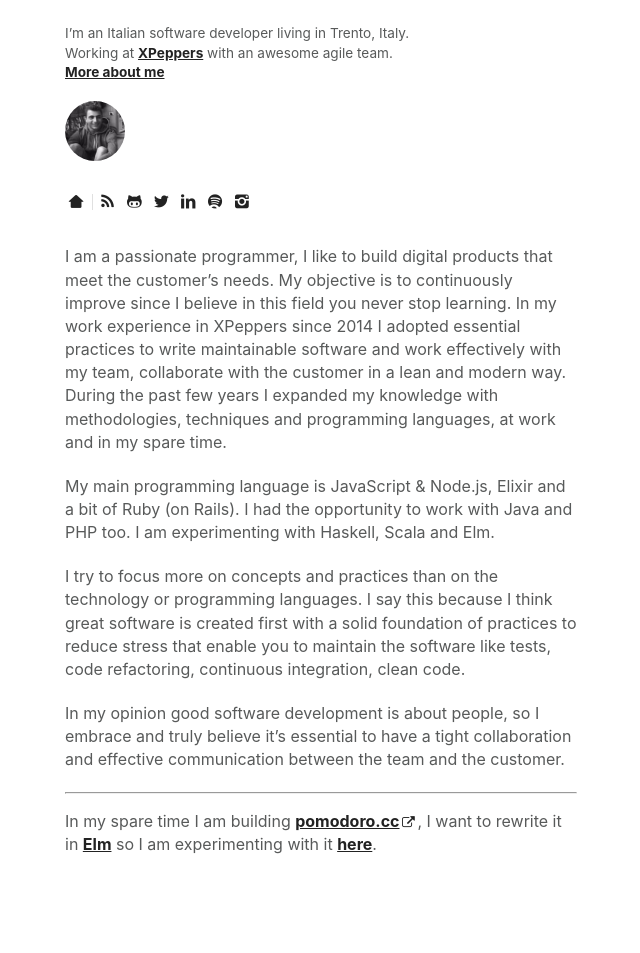
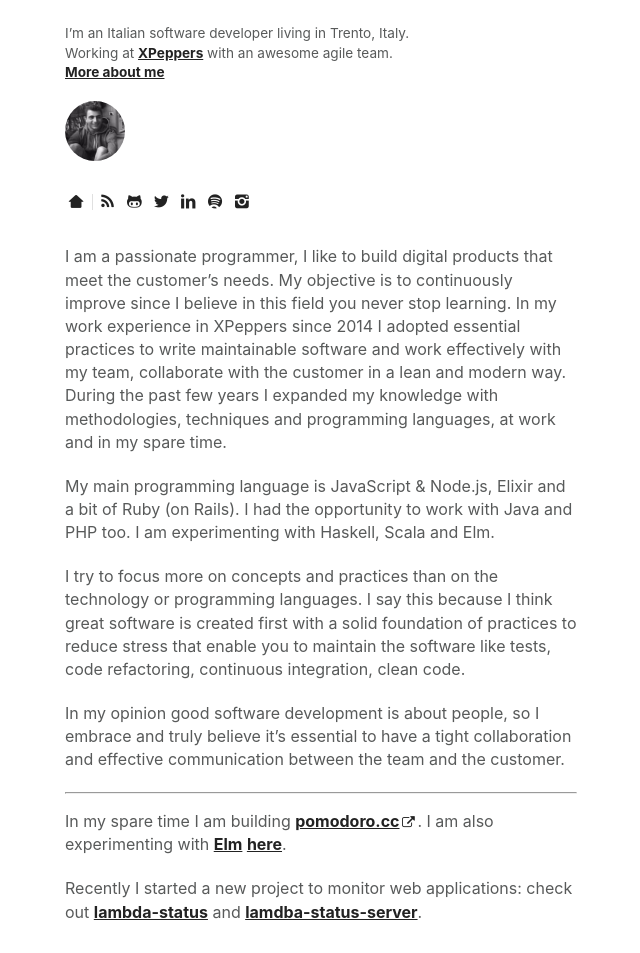
Before and after one commit to christian-fei/christian-fei.github.io-pandoc, a Jekyll site: the page built from about.md, in a window 1280 px wide. Shown: the whole page, without its empty margins (319-959 px from the left). Built offline with Jekyll 4.4.1, drawn with Linux system fonts in a browser that asks for light colours; a style sheet for code colours, icons or effects is not loaded; before the commit the page ends 900 px from its top, so only the background shows below that.

Commit message:
update about

```diff
--- a/about.md
+++ b/about.md
@@ -34,4 +34,7 @@ effective communication between the team and the customer.
 
 ---
 
-In my spare time I am building [pomodoro.cc](https://pomodoro.cc)<small><a href="https://github.com/christian-fei/pomodoro.cc/" target="_blank"><i class="icon-link-ext"></i></a></small>, I want to rewrite it in [Elm](http://elm-lang.org) so I am experimenting with it [here](https://github.com/christian-fei/elm-playground).
+In my spare time I am building [pomodoro.cc](https://pomodoro.cc)<small><a href="https://github.com/christian-fei/pomodoro.cc/" target="_blank"><i class="icon-link-ext"></i></a></small>.
+I am also experimenting with [Elm](http://elm-lang.org) [here](https://github.com/christian-fei/elm-playground).
+
+Recently I started a new project to monitor web applications: check out [lambda-status](https://github.com/christian-fei/lambda-status) and [lamdba-status-server](https://github.com/christian-fei/lambda-status-server).
```
